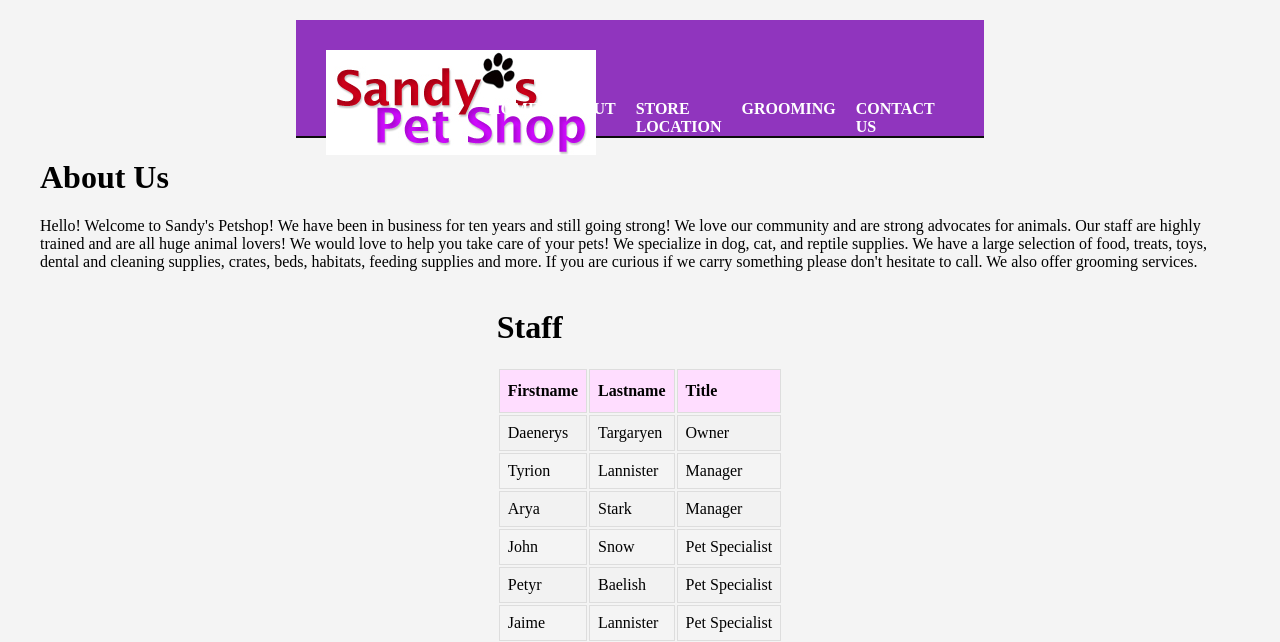
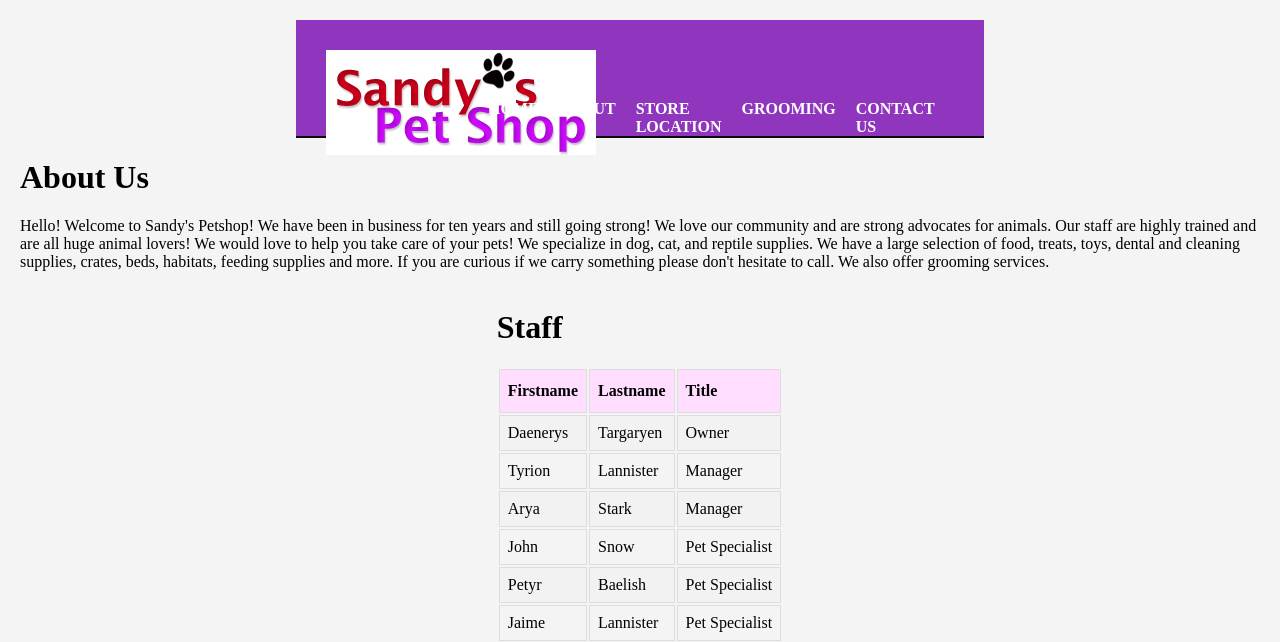
Before and after one commit to sec10/WebDev_ClassSite, a PHP site: page /about.html in a window 1280 px wide. Shown: the top 642 px of the page. Run offline with PHP 8.4, Linux system fonts and the light colour scheme.

Commit message:
Update style.css

```diff
--- a/style.css
+++ b/style.css
@@ -139,30 +139,7 @@ a:hover {
 
 
 /* About */
-/*#about {
-    width: 100%;
-    margin: auto;
-    text-align: center;
-    box-sizing: border-box;
-    padding: 20px;
-}
 
-#staff {
-    width: 100%;
-    box-sizing: border-box;
-    padding: 20px;
-    text-align: center;
-}*/
-
-#about, #staff {
-  max-width: 1200px; /* or another suitable value */
-  margin: 0 auto;
-}
-
-
-#stafflist {
-    margin: auto;
-}
 
 
 #stafflist td, #stafflist th {
```
